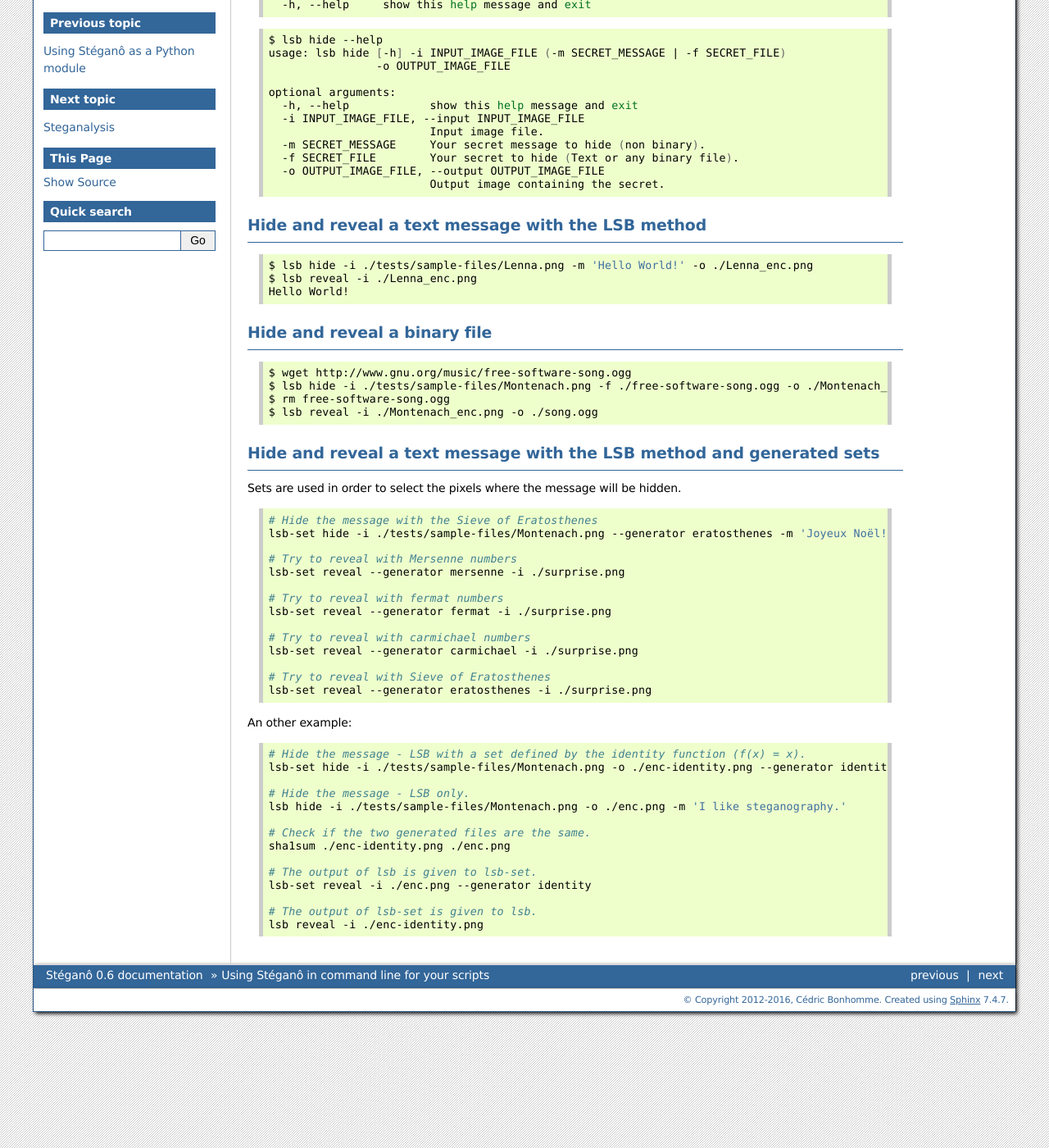
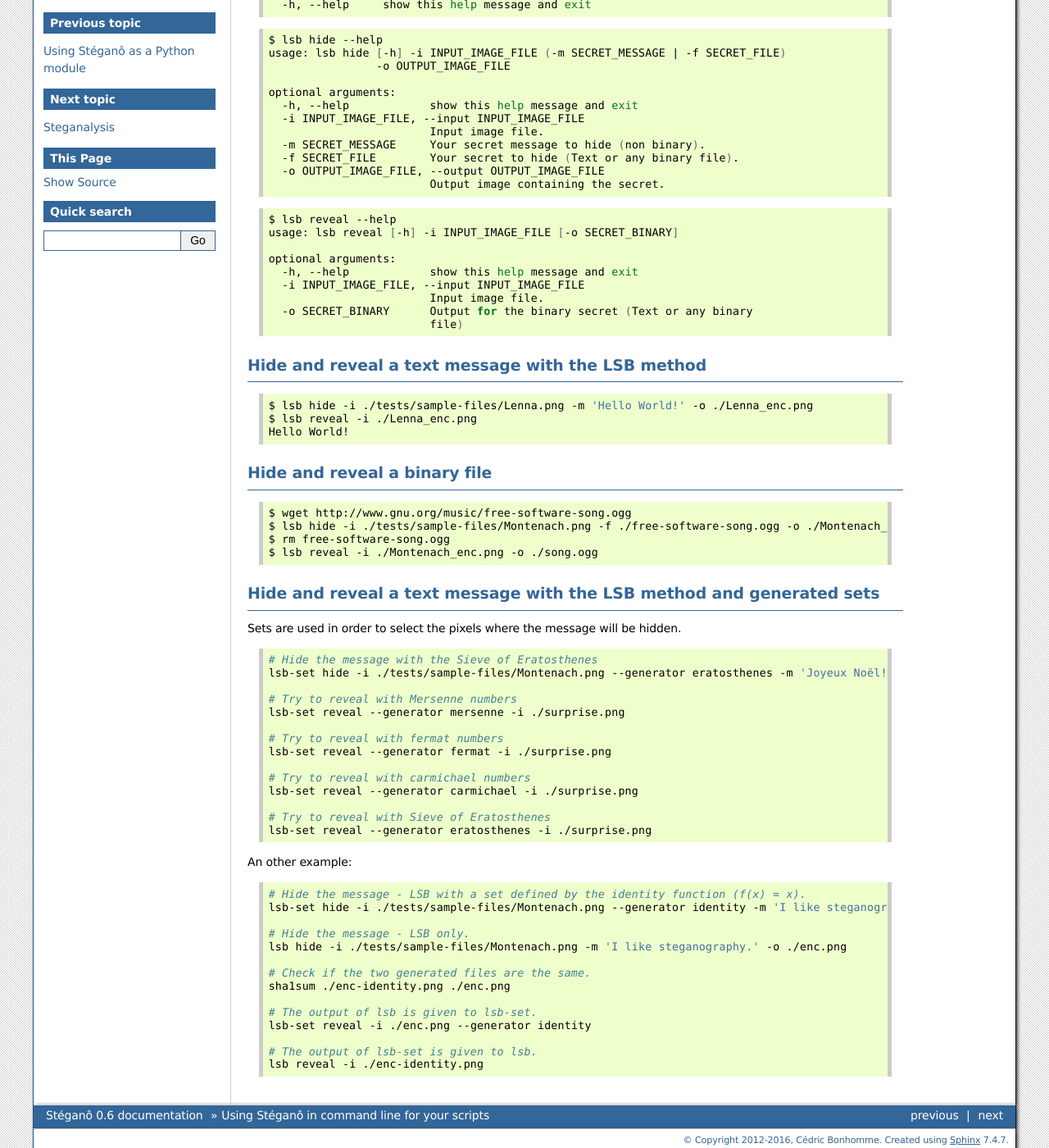
Before and after one commit to cedricbonhomme/Stegano, a Sphinx documentation site: the page built from docs/software.rst, in a window 1280 px wide and 1400 px high, scrolled down 301 px. Shown: the whole window at 82% size. Built offline with Sphinx 7.4.7, drawn with Linux system fonts in a browser that asks for light colours.

Commit message:
Updated CHANGELOG.

```diff
--- a/CHANGELOG.rst
+++ b/CHANGELOG.rst
@@ -4,7 +4,10 @@ Release History
 0.6 (not yet released)
 ------------------
 
-* improvements of the command line of Stéganô.
+* improvements of the command line of Stéganô. The use of Stéganô through the
+  command line has slightly changed ('hide' and 'reveal' are now sub-parameters
+  of the command line). No changes if you use Stéganô as a module in your
+  software. The documentation has been updated accordingly.
 
 0.5.5 (2016-08-03)
 ------------------
--- a/docs/software.rst
+++ b/docs/software.rst
@@ -33,6 +33,18 @@ Display help
       -o OUTPUT_IMAGE_FILE, --output OUTPUT_IMAGE_FILE
                             Output image containing the secret.
 
+
+.. code-block:: bash
+
+    $ lsb reveal --help
+    usage: lsb reveal [-h] -i INPUT_IMAGE_FILE [-o SECRET_BINARY]
+
+    optional arguments:
+      -h, --help            show this help message and exit
+      -i INPUT_IMAGE_FILE, --input INPUT_IMAGE_FILE
+                            Input image file.
+      -o SECRET_BINARY      Output for the binary secret (Text or any binary
+                            file)
 
 
 Hide and reveal a text message with the LSB method
@@ -82,10 +94,10 @@ An other example:
 .. code-block:: bash
 
     # Hide the message - LSB with a set defined by the identity function (f(x) = x).
-    lsb-set hide -i ./tests/sample-files/Montenach.png -o ./enc-identity.png --generator identity -m 'I like steganography.'
+    lsb-set hide -i ./tests/sample-files/Montenach.png --generator identity -m 'I like steganography.' -o ./enc-identity.png
 
     # Hide the message - LSB only.
-    lsb hide -i ./tests/sample-files/Montenach.png -o ./enc.png -m 'I like steganography.'
+    lsb hide -i ./tests/sample-files/Montenach.png -m 'I like steganography.' -o ./enc.png
 
     # Check if the two generated files are the same.
     sha1sum ./enc-identity.png ./enc.png
```
Also changed, not shown: 2 other files.
